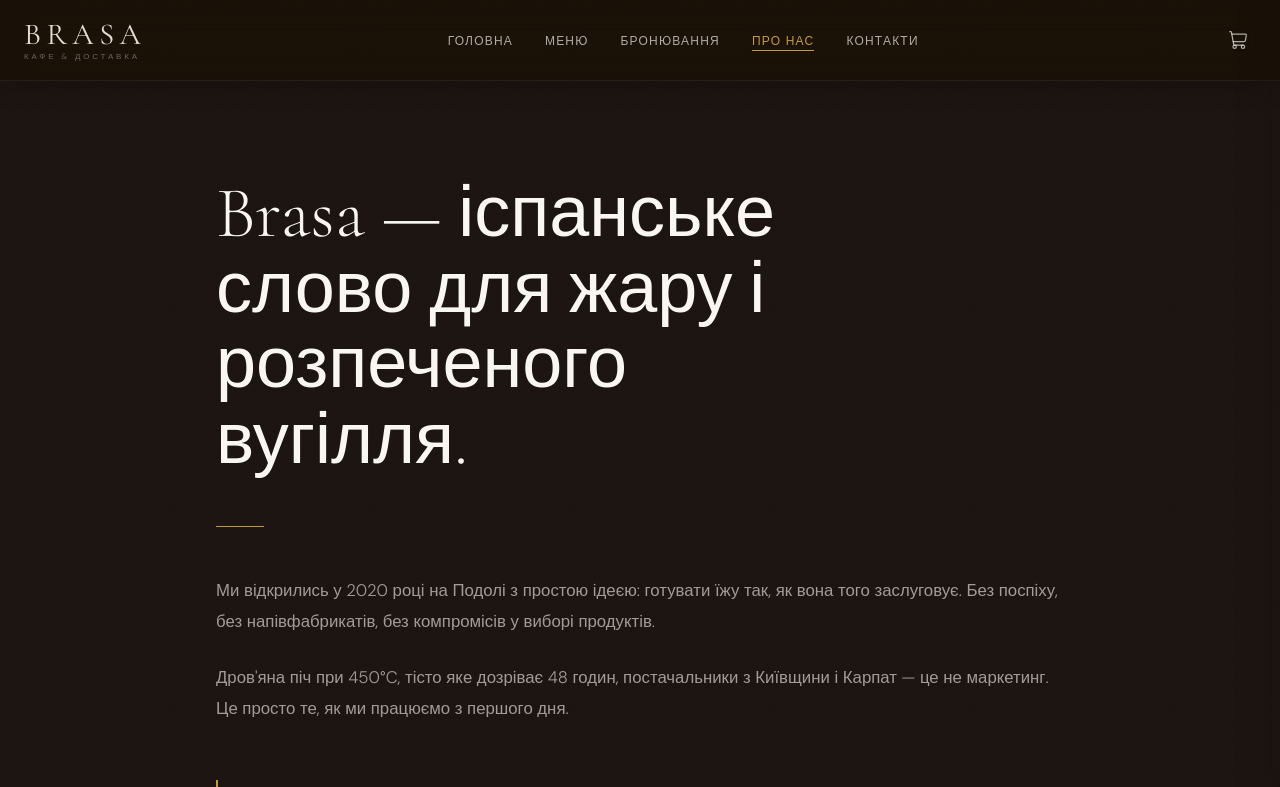
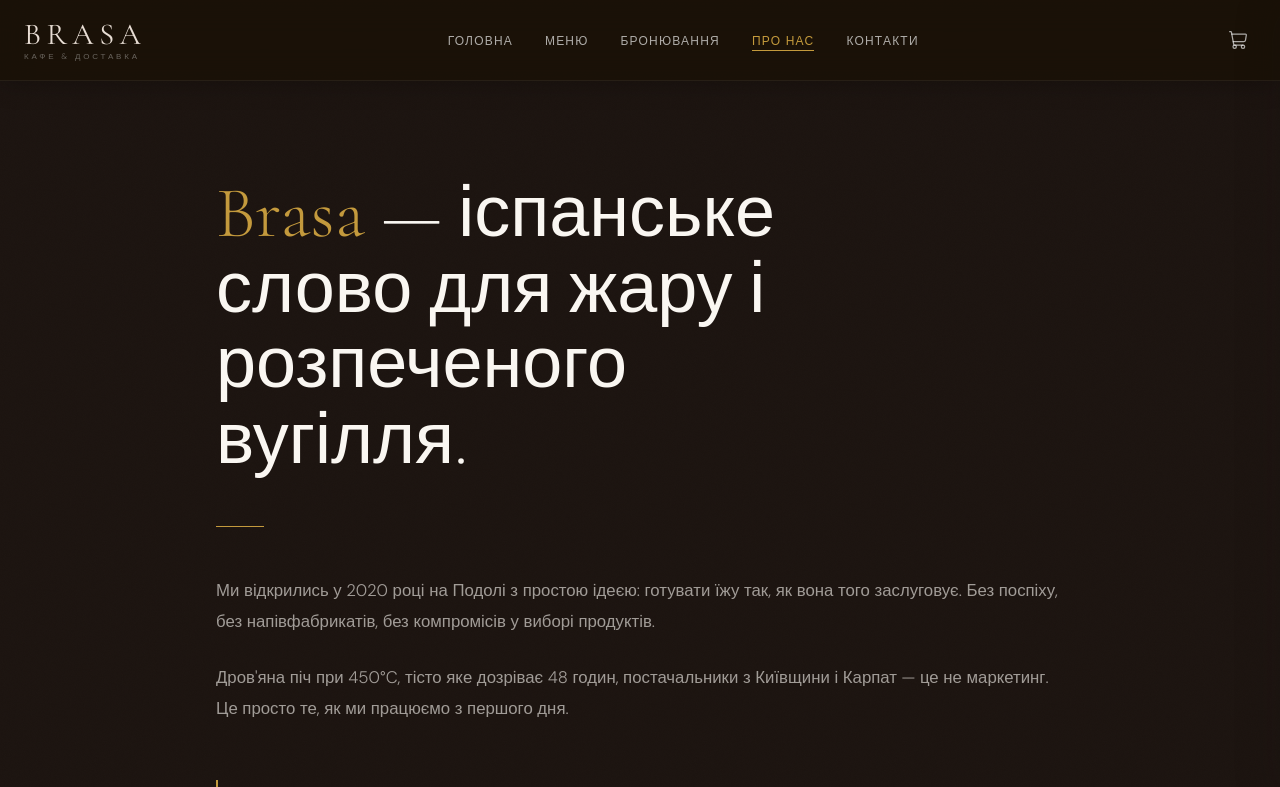
Before and after one commit to danylonahorniuk/brasa-cafe, a Next.js app: page /about in a window 1280 px wide. Shown: the top 787 px of the page. Built offline with nearby package versions, Linux system fonts and the light colour scheme.

Commit message:
about: highlight Brasa in gold in title

```diff
--- a/src/app/about/page.tsx
+++ b/src/app/about/page.tsx
@@ -16,7 +16,7 @@
           marginBottom: "3rem",
           maxWidth: "38rem",
         }}>
-          Brasa — іспанське слово для жару і розпеченого вугілля.
+          <span style={{ color: "#c49a3c" }}>Brasa</span> — іспанське слово для жару і розпеченого вугілля.
         </h1>
 
         {/* Divider */}
```
